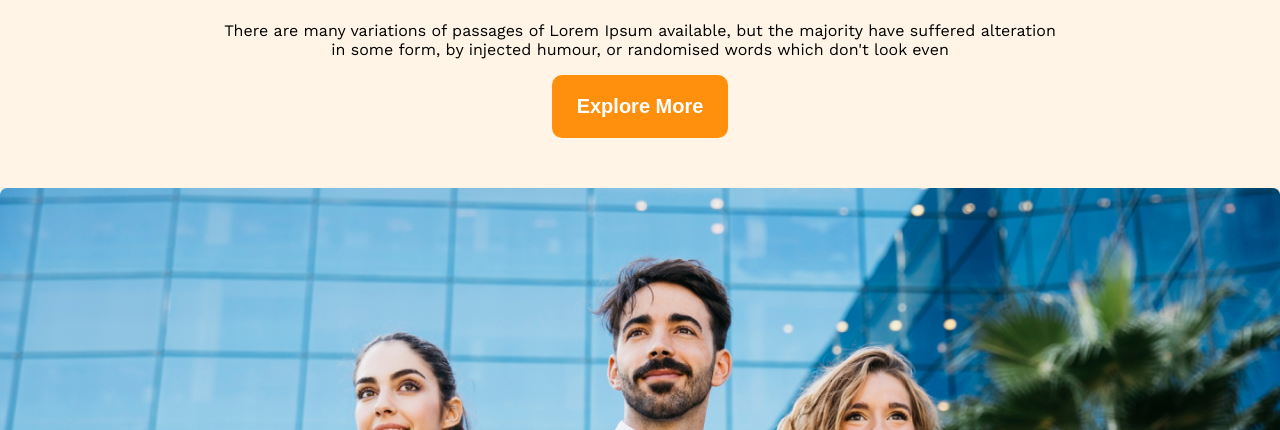
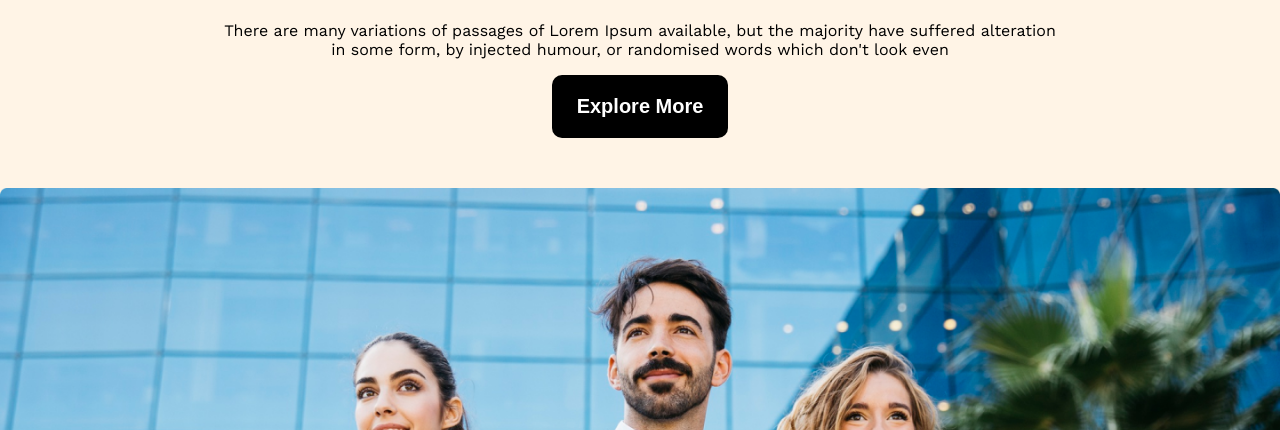
Before and after one commit to Agontuk19/g3-architect-web, a plain HTML site: page index.html in a window 1280 px wide. In both pictures the pointer is over the button 639 px from the left and 476 px from the top of the page. Shown: the part 370-800 px from the top of the page. Drawn offline with nearby package versions, Linux system fonts and the light colour scheme.

Commit message:
Added Hover Effect

```diff
--- a/architects.css
+++ b/architects.css
@@ -30,6 +30,9 @@ body {
     font-weight: 600;
     border: none;
     border-radius: 10px;
+}
+.btn-primary:hover {
+    background-color: black;
 }
 main {
     max-width: 1440px;
```
